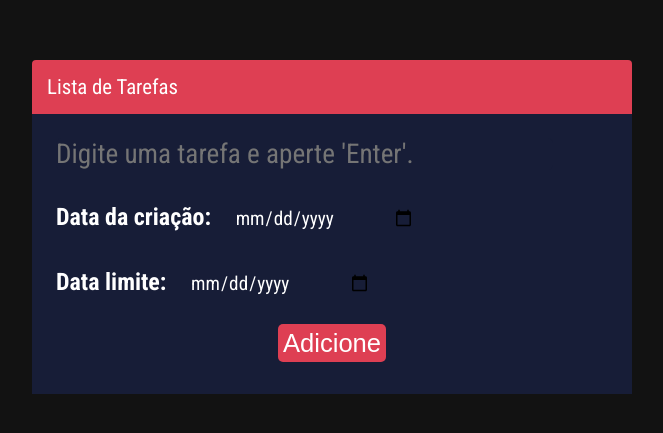
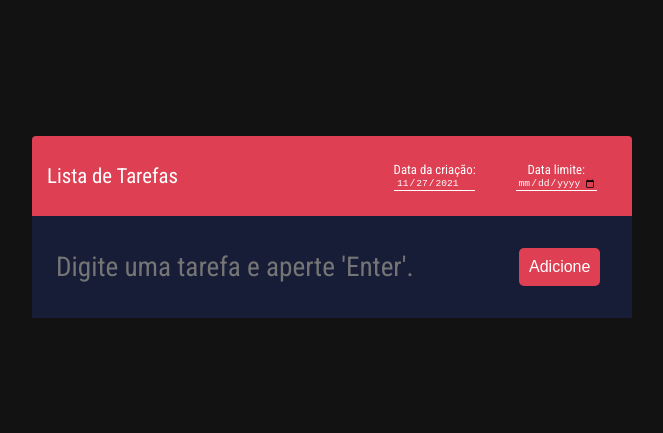
Before and after one commit to guiChehade/ToDo-List, a plain HTML site: page index.html in a window 1280 px wide. Shown: the part 173-606 px from the top of the page, without its empty margins (308-971 px from the left). Drawn offline with Linux system fonts and the light colour scheme.

Commit message:
adicionando datas e estilos

```diff
--- a/index.html
+++ b/index.html
@@ -7,9 +7,22 @@
     <title>Lista de Tarefas</title>
     <link rel="stylesheet" href="./styles.css" />
   </head>
+
   <body>
     <div class="toDoList">
-      <header>Lista de Tarefas</header>
+      <header>Lista de Tarefas
+        <div class="flex-row">
+          <div class="datas">
+            <label for="data1">Data da criação:</label>
+            <input type="date" name="data1" id="data1" disabled/>
+          </div>
+          <div class="datas">
+            <label for="data2">Data limite:</label>
+            <input type="date" name="data2" id="data2"/>
+          </div>
+        </div>
+
+      </header>
 
       <section class="wrapper-list">
         <ul id="list" class="list"></ul>
@@ -21,16 +34,9 @@
           type="text"
           placeholder="Digite uma tarefa e aperte 'Enter'."
         />
-        <div>
-          <label for="data1">Data da criação:</label>
-          <input type="date" name="data1" id="data1" />
-        </div>
-        <div>
-          <label for="data2">Data limite:</label>
-          <input type="date" name="data2" id="data2" />
-        </div>
-        <div id="Alinharbotao">
-          <button id="BotaoSubmit">Adicione</button>
+
+        <div id="alinharBotao">
+          <button id="submitButton">Adicione</button>
         </div>
       </footer>
     </div>
--- a/main.js
+++ b/main.js
@@ -13,7 +13,16 @@ const Main = {
         this.$inputTask = document.querySelector('#inputTask')
         this.$list = document.querySelector('#list')
         this.$removeButtons = document.querySelectorAll('.remove')
-        this.$BotaoSubmit = document.querySelector('#BotaoSubmit')
+        this.$submitButton = document.querySelector('#submitButton')
+        this.$dataInput = document.querySelector('#data1')
+        const data = new Date();
+        const dia = data.getDate();
+        const mes = data.getMonth() + 1;
+        const ano = data.getFullYear();
+        this.$dataAtual = `${ano}-${mes}-${dia}`;
+        this.$dataInput.value = this.$dataAtual;
+
+        console.log(this.$dataInput);
     },
     bindEvents: function () {
         // Bind the events
@@ -23,6 +32,7 @@ const Main = {
         })
 
         this.$inputTask.onkeypress = this.Events.inputTask_keypress.bind(this)
+
 
         this.$removeButtons.forEach(button => {
             button.addEventListener('click', this.Events.removeButton_click)
--- a/styles.css
+++ b/styles.css
@@ -5,13 +5,6 @@
   margin: 0;
   padding: 0;
   box-sizing: border-box;
-}
-
-body label{
-
-    font-size: 1.5rem;
-    font-weight: 700;
-    color: #000;
 }
 
 body{
@@ -25,25 +18,58 @@ body{
     background: #121212;
 }
 
+header{
+    display: flex;
+    justify-content: space-between;
+    align-items: center;
+    height: 80px;
+}
+
+header div div label{
+    color: white;
+    font-size: 0.8rem;
+}
+
+header div div input{
+    font-size: 0.6rem;
+    border: none;
+    border-bottom: 1px solid white;
+    background: transparent;
+    color: white;
+    width: 90%;
+    text-align: center;
+}
+
+.flex-row{
+    display: flex;
+    flex-direction: row;
+}
+
+.datas{
+    display: flex;
+    flex-direction: column;
+    align-items: center;
+    justify-content: center;
+    padding: 1rem;
+}
+
 #inputTask{
     padding: 0px;
-    margin-bottom: 1rem;
     font-size: 1.7rem;
     border-radius: 5px;
 }
 
-#BotaoSubmit{
-
-    font-size: 1.6rem;
+#submitButton{
+    font-size: 1rem;
     border-radius: 5px;
     background: #de3f53;
     color: #fff;
     border: none;
     cursor: pointer;
-    padding: 0.3rem;
+    padding: 0.6rem;
 }
 
-#Alinharbotao{
+#alinharBotao{
     display: flex;
     justify-content: center;
     align-items: center;
@@ -53,15 +79,11 @@ body{
 
 footer {
     padding: 1.5rem;
+    display: flex;
+    justify-content: center;
+    align-items: center;
 }
 
-#data1{
-    width: 40%;
-}
-
-#data2{
-    width: 40%;
-}
 
 footer label {
     color: white;
@@ -96,7 +118,6 @@ footer label {
     align-items: center;
     padding: 20px;
     transition: background-color 300ms ease;
-
 }
 
 .wrapper-list ul.list li.removed{
```
